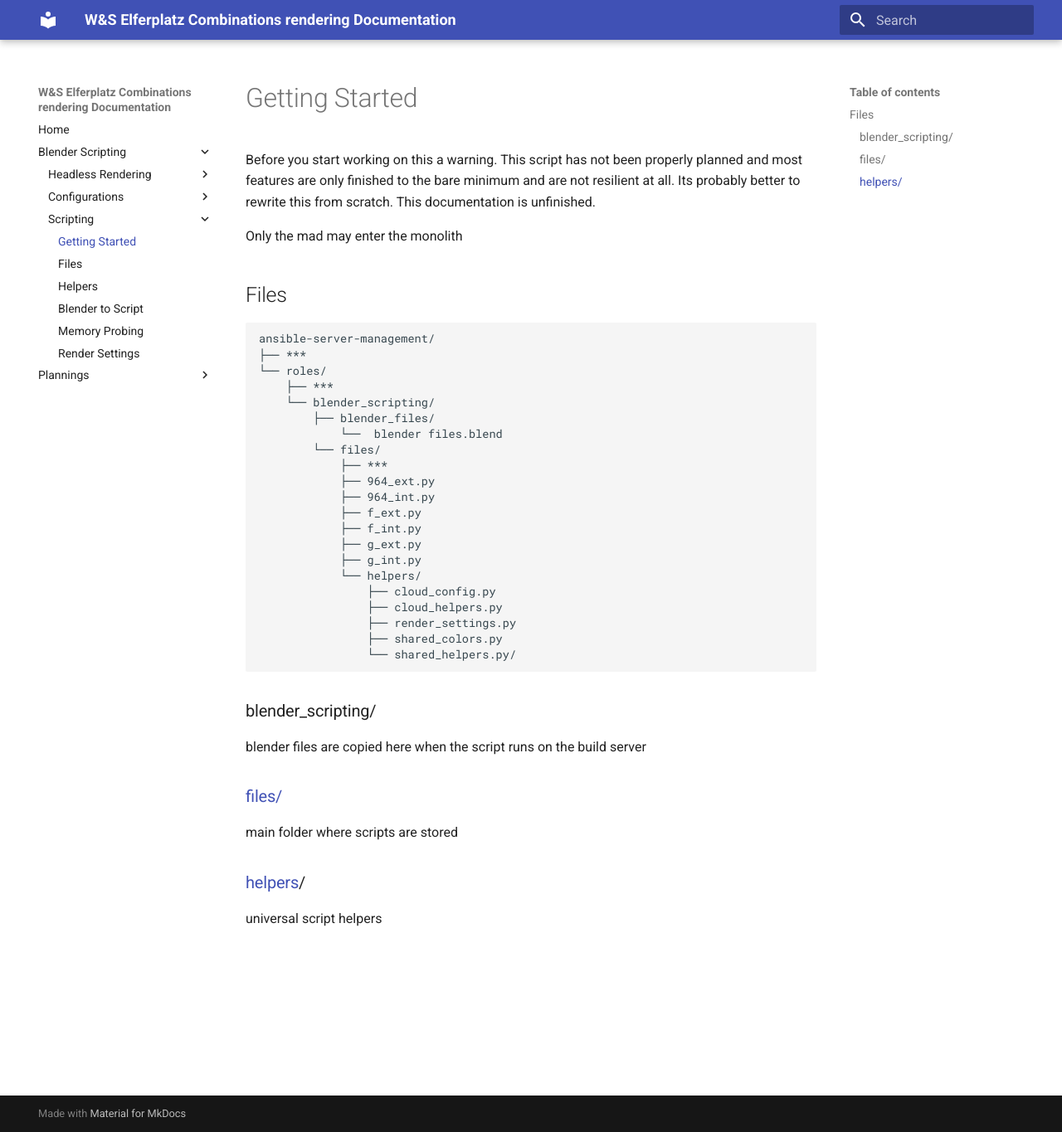
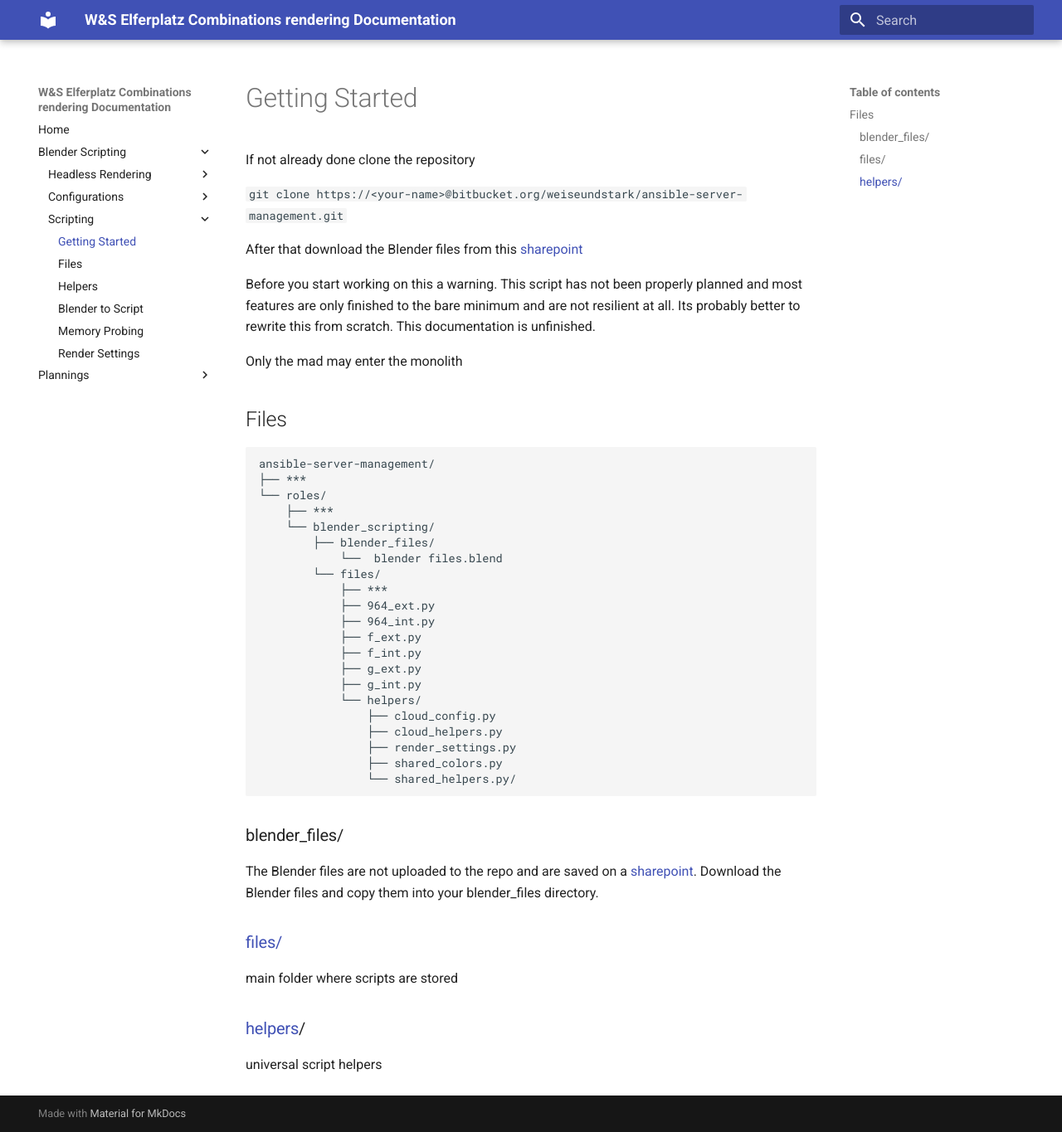
Before and after one commit to Levartar/Blender-scripting-documentation, an MkDocs documentation site: the page built from docs/Blender Scripting/Scripting/Getting started.md, in a window 1280 px wide and 1365 px high. Shown: the whole window at 83% size. Built offline with MkDocs 1.6.1 and Material for MkDocs 9.7.7, drawn with Linux system fonts in a browser that asks for light colours.

````diff
--- a/docs/Blender Scripting/Scripting/Getting started.md
+++ b/docs/Blender Scripting/Scripting/Getting started.md
@@ -1,4 +1,10 @@
 # Getting Started
+
+If not already done clone the repository
+
+```git clone https://<your-name>@bitbucket.org/weiseundstark/ansible-server-management.git```
+
+After that download the Blender files from this [sharepoint](https://weiseundstark.sharepoint.com/sites/elferplatz/Freigegebene%20Dokumente/Forms/AllItems.aspx?id=%2Fsites%2Felferplatz%2FFreigegebene%20Dokumente%2FGeneral%2F3D%20Share%2FBlender%2DFiles&viewid=77e29346%2D5cca%2D440b%2D86ad%2Dd4308210cb0f&ct=1744795891166&or=Teams%2DHL&ga=1&noAuthRedirect=1)
 
 Before you start working on this a warning. This script has not been properly planned and most features are only finished to the bare minimum and are not resilient at all. Its probably better to rewrite this from scratch. This documentation is unfinished.
 
@@ -29,8 +35,8 @@
                 └── shared_helpers.py/
 ```
 
-### blender_scripting/
-blender files are copied here when the script runs on the build server
+### blender_files/
+The Blender files are not uploaded to the repo and are saved on a [sharepoint](https://weiseundstark.sharepoint.com/sites/elferplatz/Freigegebene%20Dokumente/Forms/AllItems.aspx?id=%2Fsites%2Felferplatz%2FFreigegebene%20Dokumente%2FGeneral%2F3D%20Share%2FBlender%2DFiles&viewid=77e29346%2D5cca%2D440b%2D86ad%2Dd4308210cb0f&ct=1744795891166&or=Teams%2DHL&ga=1&noAuthRedirect=1). Download the Blender files and copy them into your blender_files directory.
 
 ### [files/](Files.md)
 main folder where scripts are stored
````
Also changed, not shown: docs/Blender Scripting/Scripting/Environment Rendering.md (+1 -1 lines), docs/Blender Scripting/Scripting/Files.md (+1 -1 lines), docs/Blender Scripting/Scripting/Memory Probing.md (+1 -1 lines), docs/Blender Scripting/Headless Rendering/Headless Rendering.md (line endings or trailing spaces).
